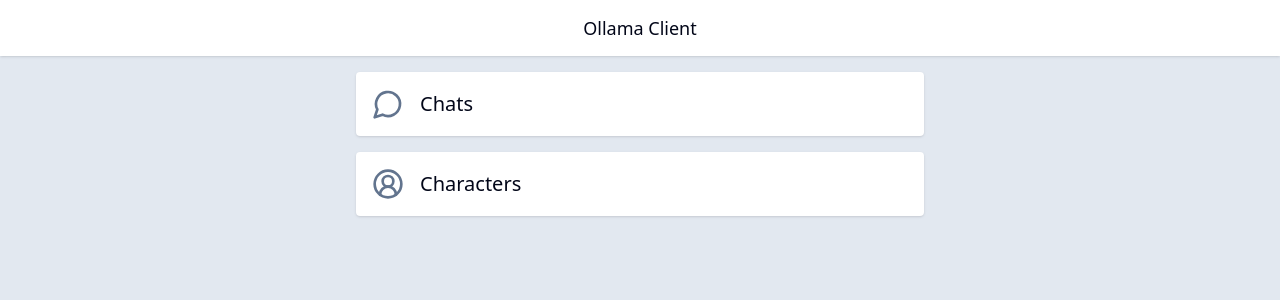
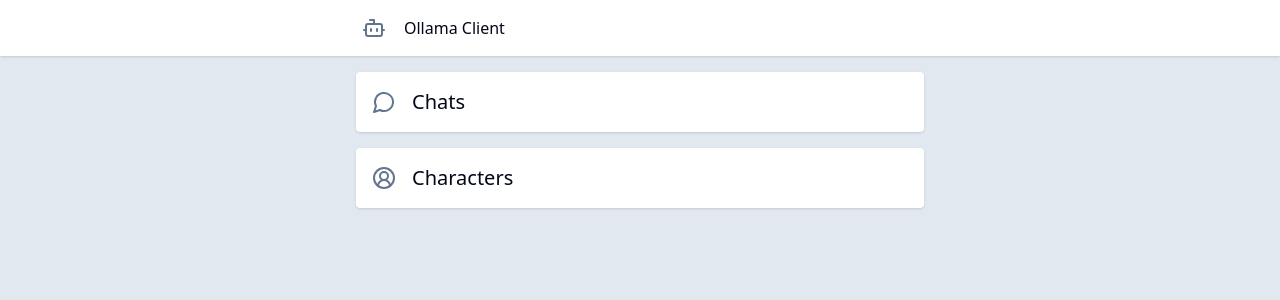
Before and after one commit to johnny-b-good/ai-chat-client, a Next.js app: page / in a window 1280 px wide. Shown: the top 300 px of the page. Built offline with nearby package versions, Linux system fonts and the light colour scheme.

Commit message:
Header tweaks

```diff
--- a/src/app/characters/[id]/edit/page.tsx
+++ b/src/app/characters/[id]/edit/page.tsx
@@ -24,7 +24,7 @@ export default async function CharacterEditPage(props: {
   return (
     <PageWithHeader>
       <Header left={<BackButton href="/characters" />}>
-        Edit {character.name}
+        Edit character {character.name}
       </Header>
       <Body>
         <CharacterEditorForm
--- a/src/app/chats/[id]/ui/ChatHeader.tsx
+++ b/src/app/chats/[id]/ui/ChatHeader.tsx
@@ -39,13 +39,13 @@ export const ChatHeader: FC<ChatHeaderProps> = ({
         />
       }
     >
-      <div className="grid w-full grid-cols-[min-content_1fr] items-center gap-4">
+      <div className="grid grid-cols-[min-content_1fr] items-center gap-4">
         <CharacterAvatar character={character} />
 
         <div className="flex min-w-0 flex-col justify-center text-sm">
           {character ? (
             <div>
-              <span className="text-base font-semibold">{character.name}</span>
+              <span className="text-base">{character.name}</span>
               <span className="text-slate-500"> by {model.name}</span>
             </div>
           ) : (
@@ -53,7 +53,7 @@ export const ChatHeader: FC<ChatHeaderProps> = ({
               <span>{model.name}</span>
             </div>
           )}
-          <ChatTitleWithSummary chat={chat} editable />
+          <ChatTitleWithSummary chat={chat} />
         </div>
       </div>
     </Header>
--- a/src/app/chats/ui/ChatTitleWithSummary.tsx
+++ b/src/app/chats/ui/ChatTitleWithSummary.tsx
@@ -4,29 +4,21 @@ import { type FC } from "react";
 
 import { Chat } from "@/generated/prisma";
 import { HoverCard, HoverCardContent, HoverCardTrigger } from "@/components/ui";
-import { cn } from "@/lib/utils";
 
 export type ChatTitleWithSummaryProps = {
   chat: Chat;
-  editable?: boolean;
 };
 
 export const ChatTitleWithSummary: FC<ChatTitleWithSummaryProps> = ({
   chat,
-  editable,
 }) => {
   return (
     <HoverCard>
-      <HoverCardTrigger
-        className={cn(
-          "max-w-full truncate",
-          editable && "decoration-accent decoration-dotted decoration-1",
-        )}
-        asChild
-      >
+      <HoverCardTrigger className="max-w-full truncate" asChild>
         <span>{chat.name}</span>
       </HoverCardTrigger>
-      <HoverCardContent className="w-96" side="bottom" align="center">
+
+      <HoverCardContent className="w-96" side="bottom" align="start">
         <div className="flex flex-col gap-1">
           <div className="font-semibold">{chat.name}</div>
           {chat.summary && <div className="text-sm">{chat.summary}</div>}
--- a/src/app/page.tsx
+++ b/src/app/page.tsx
@@ -1,24 +1,35 @@
 import { PageWithHeader, Body, Header } from "@/app/ui";
 import Link from "next/link";
-import { MessageCircle, CircleUserRound } from "lucide-react";
+import { MessageCircleIcon, CircleUserRoundIcon, BotIcon } from "lucide-react";
+
+import { Button } from "@/components/ui";
 
 export default async function HomePage() {
   return (
     <PageWithHeader>
-      <Header>Ollama Client</Header>
+      <Header
+        left={
+          <Button variant="ghost" size="icon">
+            <BotIcon className="size-6 text-slate-500" />
+          </Button>
+        }
+      >
+        Ollama Client
+      </Header>
+
       <Body className="flex flex-col gap-4">
         <Link
           href="/chats"
           className="flex items-center gap-4 rounded bg-white p-4 text-xl shadow"
         >
-          <MessageCircle className="size-8 text-slate-500" />
+          <MessageCircleIcon className="size-6 text-slate-500" />
           Chats
         </Link>
         <Link
           href="/characters"
           className="flex items-center gap-4 rounded bg-white p-4 text-xl shadow"
         >
-          <CircleUserRound className="size-8 text-slate-500" />
+          <CircleUserRoundIcon className="size-6 text-slate-500" />
           Characters
         </Link>
       </Body>
--- a/src/app/ui/Header.tsx
+++ b/src/app/ui/Header.tsx
@@ -9,7 +9,7 @@ export type HeaderProps = {
 export const Header: FC<HeaderProps> = ({ left, right, children }) => {
   return (
     <div className="h-14 bg-white shadow">
-      <div className="relative mx-auto flex h-14 w-full items-center justify-center gap-4 px-16 text-lg sm:w-150">
+      <div className="relative mx-auto flex h-14 w-full items-center gap-4 px-16 sm:w-150">
         <div className="absolute left-4 flex h-full items-center">{left}</div>
         {children}
         <div className="absolute right-4 flex h-full items-center">{right}</div>
```
